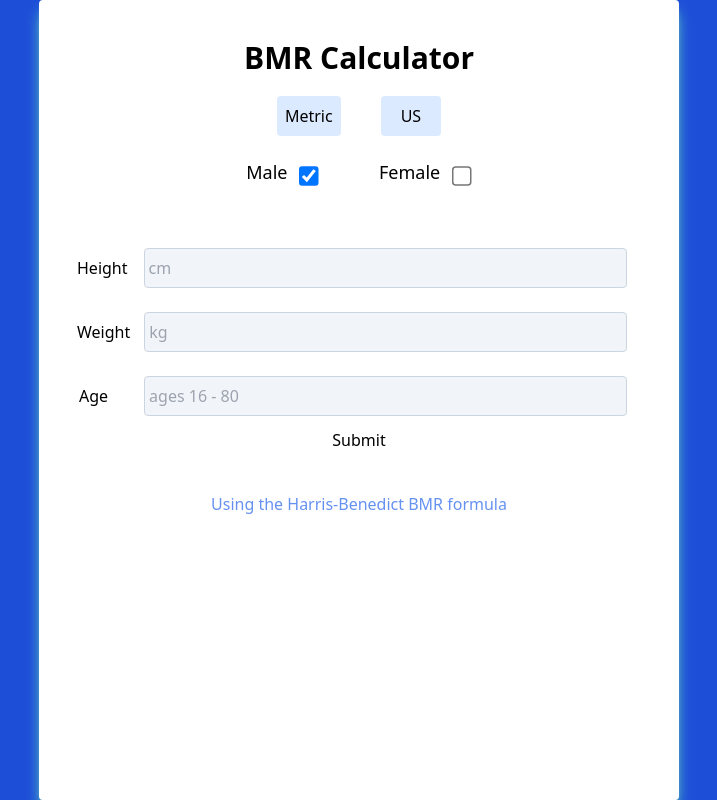
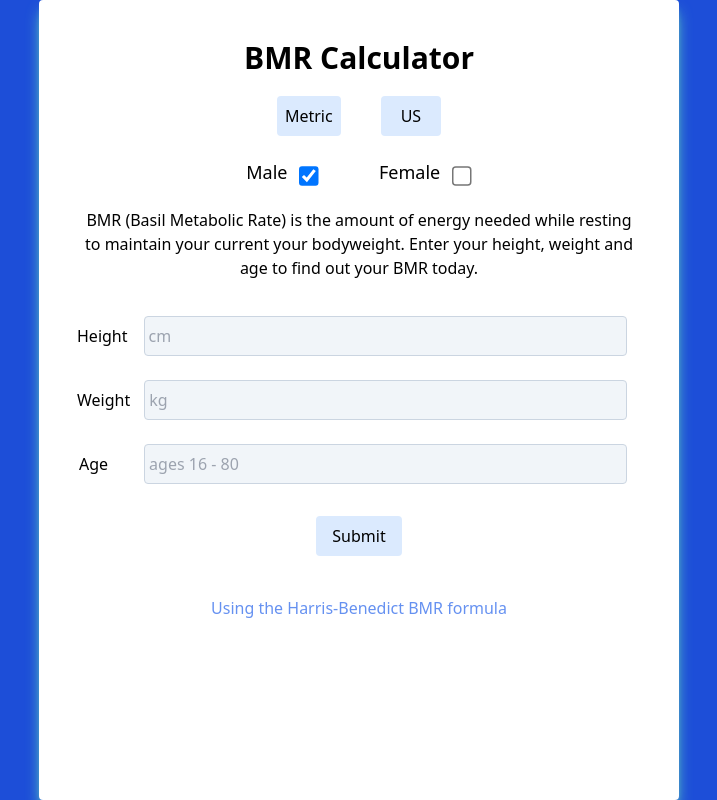
Before and after one commit to RyanLH95/bmr_calculator, a React (Vite) app: page / in a window 1280 px wide. Shown: the whole page, without its empty margins (281-998 px from the left). Built offline with nearby package versions, Linux system fonts and the light colour scheme.

Commit message:
Add type ResultType to App.tsx and refactor calculate function to factor in activityLevelMultipliers. Passed down props to Result.tsx and design with tailwind.css.

```diff
--- a/src/App.tsx
+++ b/src/App.tsx
@@ -2,6 +2,7 @@ import React, { useState } from 'react';
 import Metric from './components/Metric';
 import US from './components/US';
 import './App.css'
+import Result from './components/Result';
 
 // Metric Measurements
 interface Metric {
@@ -18,12 +19,17 @@ interface US {
   age: number
 }
 
+type ResultType = {
+  baseBmr: string,
+  activityLevel: { level: string; adjustedBmr: string}[]
+} | null;
+
 type MeasurementType = "metric" | "us";
 
 const App = () => {
-  // states
   const [changeMeasurement, setChangeMeasurement] = useState<MeasurementType>("metric");
-  const [result, setResult] = useState<string | null>('')
+  const [gender, setGender] = useState<"male" | "female">("male");
+  const [result, setResult] = useState<ResultType>(null)
   // Metric measurement state
   const [metricMeasurement, setMetricMeasurement] = useState<Metric>({
     heightInCentimetres: 0,
@@ -37,7 +43,14 @@ const App = () => {
     weightInPounds: 0,
     age: 0
   });
-  const [gender, setGender] = useState<"male" | "female">("male");
+
+  const activityMultipliers: Record<string, number> = {
+    "Sendetary:": 1.2,
+    "Lightly active:": 1.375,
+    "Moderately active:": 1.55,
+    "Very active:": 1.725,
+    "Extra active:": 1.9,
+  }
 
   const handleChange = (measurementType: "metric" | "us") => {
     setChangeMeasurement(measurementType);
@@ -65,7 +78,17 @@ const App = () => {
       const bmr = gender === "male"
       ? 88.362 + (13.397 * weight) + (4.799 * height) - (5.677 * age)
       : 447.593 + (9.247 * weight) + (3.098 * height) - (4.330 * age);
-      setResult(bmr.toFixed(0));
+
+      const activityLevelResults = Object.keys(activityMultipliers).map((level) => {
+        return {
+          level,
+          adjustedBmr: (bmr * activityMultipliers[level as keyof typeof activityMultipliers]).toFixed(0)
+        };
+      });
+      setResult({
+        baseBmr: bmr.toFixed(0),
+        activityLevel: activityLevelResults,
+      });
     };
   };
 
@@ -83,13 +106,9 @@ const App = () => {
     }
   };
 
-  let reload = () => {
-    window.location.reload();
-  }
-
   return (
     <div className='flex flex-col justify-center items-center w-full h-screen bg-designColour'>
-      <div className='bg-white shadow-lg rounded p-10 h-screen w-5/6 text-center shadow-emerald-300 md:w-2/4'>
+      <div className='bg-white shadow-lg rounded p-10 h-screen w-5/6 text-center shadow-emerald-300 overflow-auto lg:w-2/4'>
         <p className='text-3xl font-bold no-underline text-black'>
           BMR Calculator
         </p>
@@ -132,8 +151,13 @@ const App = () => {
               />
             </div>
           </div>
+          <p className='mt-3'>
+            BMR (Basil Metabolic Rate) is the amount of energy needed while
+            resting to maintain your current your bodyweight. Enter your height,
+            weight and age to find out your BMR today.
+          </p>
           {/* BMR FORM */}
-          <div className='mt-10'>
+          <div className='mt-6'>
             {changeMeasurement === "metric" ?
               <Metric
                 metricMeasurement={metricMeasurement}
@@ -150,15 +174,18 @@ const App = () => {
           </div>
         </form>
         <div>
-          <button onClick={calculate} className="btn" type="submit">Submit</button>
+          <button
+            onClick={calculate}
+            className='mt-5 bg-blue-100 p-2 px-4 rounded active:scale-95'
+            type="submit"
+          >
+            Submit
+          </button>
           {result ? (
-            <>
-              <p className='text-black'>
-                <span className='text-green-500 font-bold mr-1'>{result}</span>
-                Kcal per day
-              </p>
-              <button onClick={reload} type="submit">Reload</button>
-            </>
+            <Result
+              baseBmr={result.baseBmr}
+              activityLevel={result.activityLevel}
+            />
           ): null}
         </div>
         <p className='mt-10 text-blue-600/100 opacity-70'>Using the Harris-Benedict BMR formula</p>
--- /dev/null
+++ b/src/components/Result.tsx
@@ -0,0 +1,35 @@
+import React from 'react';
+
+type ResultProps = {
+  baseBmr: string;
+  activityLevel: { level: string; adjustedBmr: string }[];
+}
+
+const Result: React.FC<ResultProps> = ({ baseBmr, activityLevel }) => {
+  let reload = () => {
+    window.location.reload();
+  }
+  return (
+    <>
+      <div className='mt-6 mb-5 block justify-center gap-20 md:flex text-center'>
+        <div>
+          <p className='text-black text-3xl pt-4 mb-4 md:pt-16'>
+            <span className='text-green-600 font-bold mr-1'>{baseBmr}</span>
+              Kcal per day
+          </p>
+        </div>
+        <div className='block text-center md:text-left'>
+          {activityLevel.map(({ level, adjustedBmr }) => (
+            <p key={level} className='mt-2'>
+              {level}
+              <span className='text-green-600 ml-1 '>{adjustedBmr}</span> kcal
+            </p>
+          ))}
+        </div>
+      </div>
+      <button className='mt-7 bg-blue-100 p-2 px-4 rounded active:scale-95' onClick={reload} type="submit">Reload</button>
+    </>
+  )
+}
+
+export default Result
--- a/src/components/Results.tsx
+++ /dev/null
@@ -1,11 +0,0 @@
-
-
-const Results = () => {
-  return (
-    <div>
-      Results
-    </div>
-  )
-}
-
-export default Results
--- a/src/components/US.tsx
+++ b/src/components/US.tsx
@@ -1,7 +1,7 @@
 import React from 'react';
 
 // type props for US measurement
-type USProps = {
+type UsProps = {
   usMeasurement: {
     heightInFeet: number;
     heightInInches: number;
@@ -19,7 +19,7 @@ type USProps = {
   handleNumericInput: (e: React.ChangeEvent<HTMLInputElement>, measurementType: "metric" | "us") => void;
 }
 
-const US: React.FC<USProps> = ({ usMeasurement, handleNumericInput }) => {
+const US: React.FC<UsProps> = ({ usMeasurement, handleNumericInput }) => {
 
   return (
     <div className='mt-5'>
```
